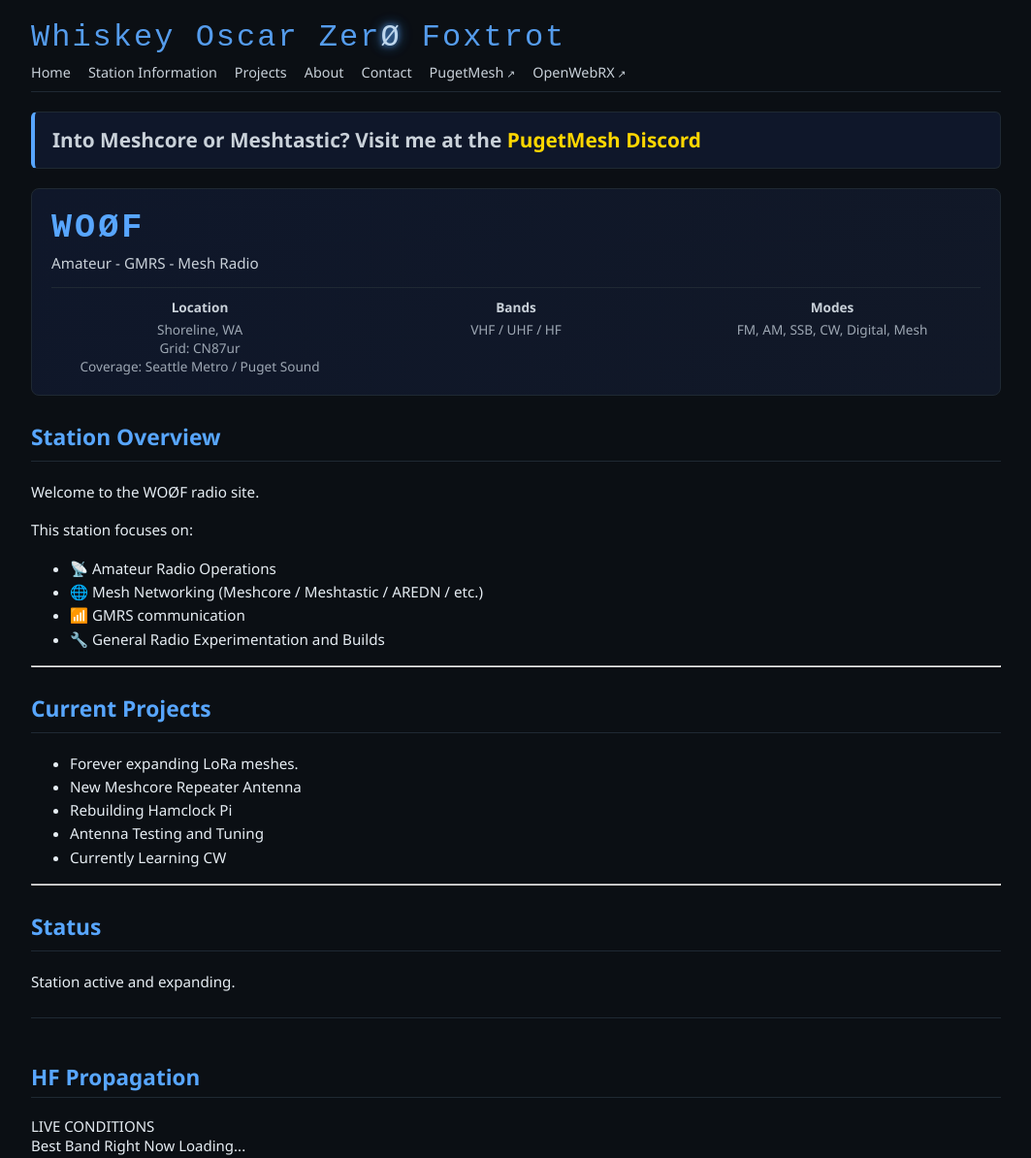
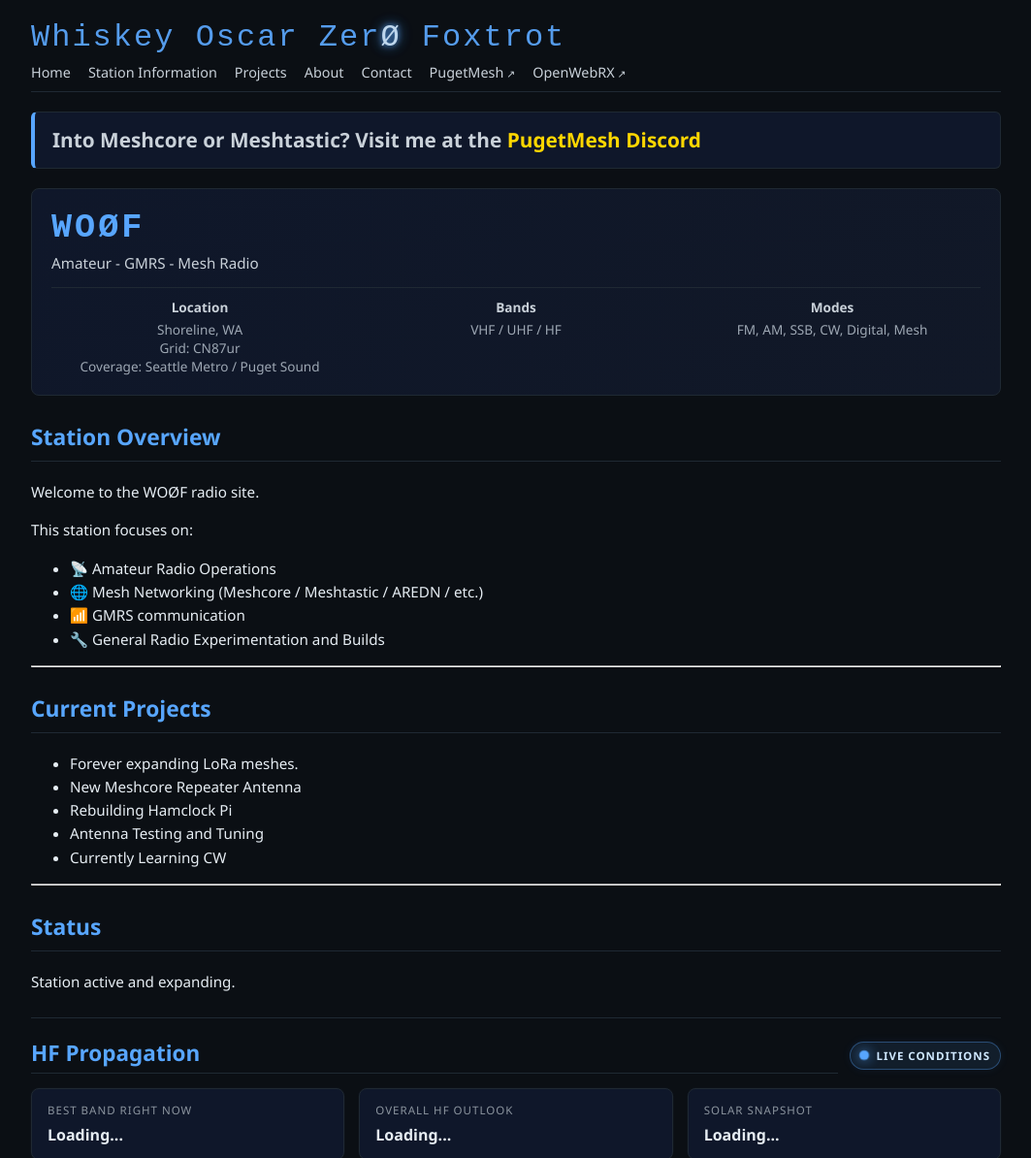
Before and after one commit to Lymitliss/Lymitliss.github.io, a Jekyll site: the page built from index.md, in a window 1280 px wide. Shown: the top 1194 px of the page at 97% size, without its empty margins (108-1171 px from the left). Built offline with Jekyll 4.4.1, drawn with Linux system fonts in a browser that asks for light colours; grey boxes are pictures that could not be loaded.

Commit message:
Update style.css

```diff
--- a/assets/style.css
+++ b/assets/style.css
@@ -92,7 +92,7 @@ body {
   padding: 20px;
   border: 1px solid #1f2933;
   border-radius: 8px;
-  margin-bottom: 20px; /* tightened slightly */
+  margin-bottom: 20px;
 }
 
 .hero-title {
@@ -149,14 +149,14 @@ h3 {
   margin-top: 0;
 }
 
-/* HOME BANNER (TIGHTER) */
+/* HOME BANNER */
 .home-banner {
   background: #0f172a;
   border: 1px solid #1f2933;
   border-left: 4px solid #58a6ff;
   border-radius: 6px;
-  padding: 14px 18px; /* slightly tighter */
-  margin: 10px 0 20px 0; /* tighter top spacing */
+  padding: 14px 18px;
+  margin: 10px 0 20px 0;
   color: #c9d1d9;
   font-weight: 600;
   font-size: 1.3rem;
@@ -178,10 +178,90 @@ h3 {
 .propagation {
   margin-top: 25px;
   padding-top: 20px;
-  border-top: 1px solid #1f2933; /* subtle divider */
+  border-top: 1px solid #1f2933;
 }
 
-/* LIVE EFFECT */
+.propagation-header {
+  display: flex;
+  align-items: center;
+  justify-content: space-between;
+  gap: 12px;
+  margin-bottom: 10px;
+}
+
+.propagation-header h2 {
+  margin: 0;
+  flex: 1;
+}
+
+.live-badge {
+  display: inline-flex;
+  align-items: center;
+  gap: 8px;
+  font-size: 0.72rem;
+  font-weight: 700;
+  letter-spacing: 1px;
+  padding: 6px 10px;
+  border-radius: 999px;
+  color: #cfe8ff;
+  background: rgba(88, 166, 255, 0.1);
+  border: 1px solid rgba(88, 166, 255, 0.35);
+  box-shadow: 0 0 10px rgba(88, 166, 255, 0.08);
+}
+
+.live-badge::before {
+  content: "";
+  width: 8px;
+  height: 8px;
+  border-radius: 50%;
+  background: #58a6ff;
+  box-shadow: 0 0 10px rgba(88, 166, 255, 0.85);
+  animation: liveDotPulse 1.8s ease-in-out infinite;
+}
+
+@keyframes liveDotPulse {
+  0%, 100% {
+    transform: scale(1);
+    opacity: 0.85;
+  }
+  50% {
+    transform: scale(1.25);
+    opacity: 1;
+  }
+}
+
+.prop-summary {
+  display: grid;
+  grid-template-columns: repeat(3, minmax(0, 1fr));
+  gap: 15px;
+  margin-top: 15px;
+  margin-bottom: 18px;
+}
+
+.prop-summary-card {
+  background: #0f172a;
+  border: 1px solid #1f2933;
+  border-radius: 8px;
+  padding: 14px 16px;
+  box-shadow: 0 0 0 1px rgba(88, 166, 255, 0.02);
+}
+
+.prop-summary-label {
+  display: block;
+  font-size: 0.72rem;
+  text-transform: uppercase;
+  letter-spacing: 1px;
+  color: #8b949e;
+  margin-bottom: 7px;
+}
+
+.prop-summary-value {
+  display: block;
+  font-size: 1rem;
+  font-weight: 700;
+  color: #e6edf3;
+}
+
 .propagation-widget {
   margin-top: 12px;
   text-align: center;
@@ -208,21 +288,19 @@ h3 {
   box-shadow: 0 0 10px rgba(88, 166, 255, 0.08);
 }
 
-/* LAST UPDATED TEXT (MORE "LIVE") */
 .prop-last-updated {
   font-size: 0.75rem;
   color: #8b949e;
-  margin-top: 6px;
+  margin-top: 8px;
   text-align: center;
   letter-spacing: 0.5px;
 }
 
-/* PROP GRID */
 .prop-grid {
   display: grid;
-  grid-template-columns: repeat(auto-fit, minmax(260px, 1fr));
+  grid-template-columns: repeat(auto-fit, minmax(220px, 1fr));
   gap: 15px;
-  margin-top: 15px;
+  margin-top: 18px;
 }
 
 .prop-card {
@@ -237,6 +315,98 @@ h3 {
   margin-top: 0;
   color: #9da7b3;
   font-size: 0.9rem;
+}
+
+/* SMART BAND CARDS */
+.band-card {
+  position: relative;
+  transition:
+    transform 0.18s ease,
+    border-color 0.18s ease,
+    box-shadow 0.18s ease,
+    background 0.18s ease;
+}
+
+.band-card:hover {
+  transform: translateY(-2px);
+}
+
+.band-card-header {
+  display: flex;
+  align-items: center;
+  justify-content: space-between;
+  gap: 12px;
+  margin-bottom: 10px;
+}
+
+.band-card-header h3 {
+  margin: 0;
+}
+
+.band-badge {
+  display: inline-block;
+  font-size: 0.72rem;
+  font-weight: 700;
+  letter-spacing: 0.5px;
+  padding: 5px 9px;
+  border-radius: 999px;
+  border: 1px solid transparent;
+  white-space: nowrap;
+}
+
+/* Condition states */
+.band-good {
+  border-left-color: #3fb950;
+  background: linear-gradient(180deg, rgba(63, 185, 80, 0.08), rgba(15, 23, 42, 1));
+}
+
+.band-good .band-badge {
+  color: #d7ffe0;
+  background: rgba(63, 185, 80, 0.15);
+  border-color: rgba(63, 185, 80, 0.35);
+}
+
+.band-fair {
+  border-left-color: #d29922;
+  background: linear-gradient(180deg, rgba(210, 153, 34, 0.08), rgba(15, 23, 42, 1));
+}
+
+.band-fair .band-badge {
+  color: #fff1c2;
+  background: rgba(210, 153, 34, 0.15);
+  border-color: rgba(210, 153, 34, 0.35);
+}
+
+.band-poor {
+  border-left-color: #f85149;
+  background: linear-gradient(180deg, rgba(248, 81, 73, 0.08), rgba(15, 23, 42, 1));
+}
+
+.band-poor .band-badge {
+  color: #ffd9d7;
+  background: rgba(248, 81, 73, 0.15);
+  border-color: rgba(248, 81, 73, 0.35);
+}
+
+.band-best {
+  box-shadow:
+    0 0 0 1px rgba(88, 166, 255, 0.35),
+    0 0 18px rgba(88, 166, 255, 0.12);
+}
+
+.band-best::after {
+  content: "BEST NOW";
+  position: absolute;
+  top: 10px;
+  right: 10px;
+  font-size: 0.62rem;
+  letter-spacing: 1px;
+  font-weight: 800;
+  color: #cfe8ff;
+  background: rgba(88, 166, 255, 0.18);
+  border: 1px solid rgba(88, 166, 255, 0.35);
+  border-radius: 999px;
+  padding: 4px 8px;
 }
 
 /* BAND LIST */
@@ -322,6 +492,15 @@ footer {
     text-align: left;
   }
 
+  .propagation-header {
+    flex-direction: column;
+    align-items: flex-start;
+  }
+
+  .prop-summary {
+    grid-template-columns: 1fr;
+  }
+
   .band-list div {
     flex-direction: column;
     align-items: flex-start;
```
